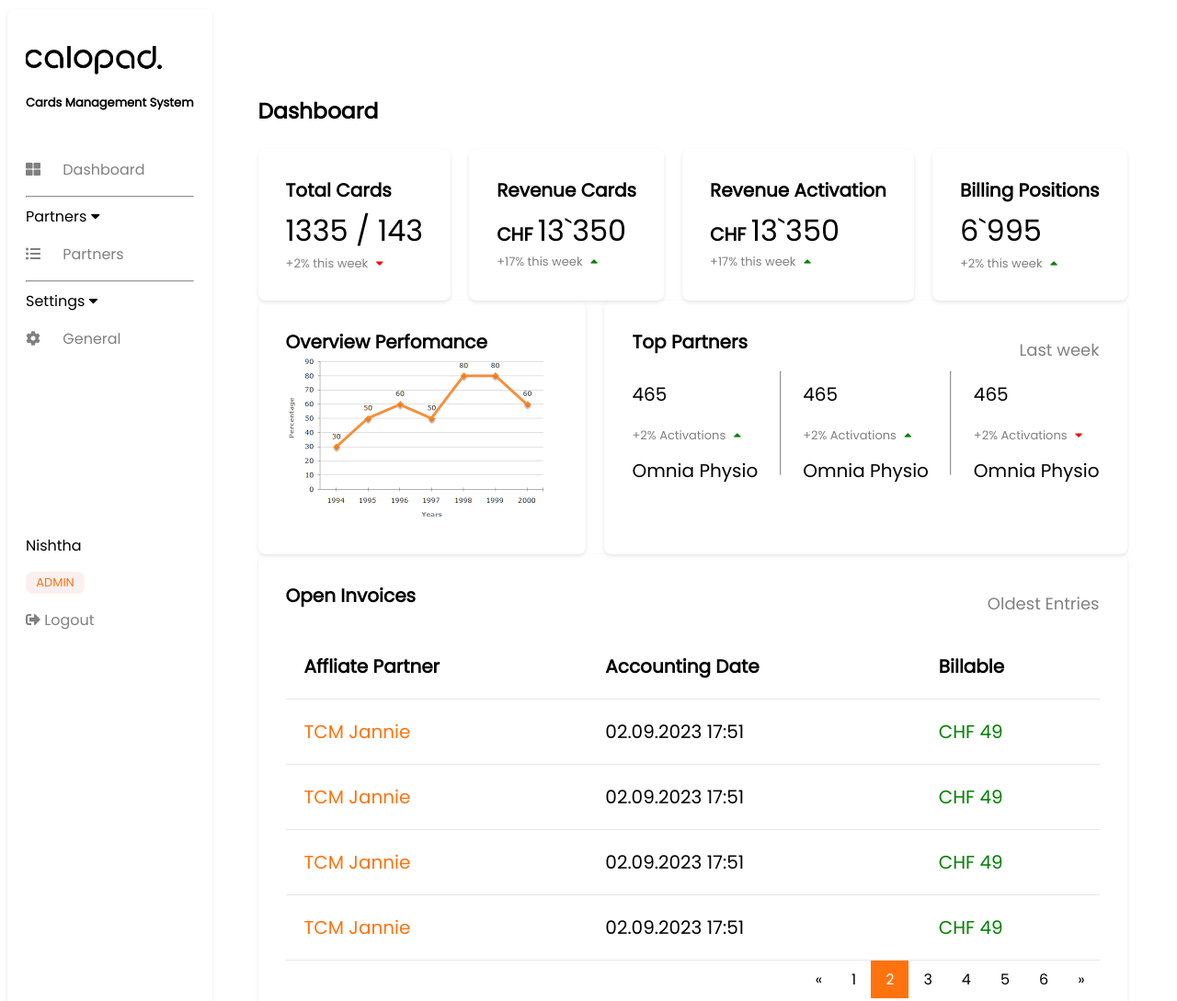
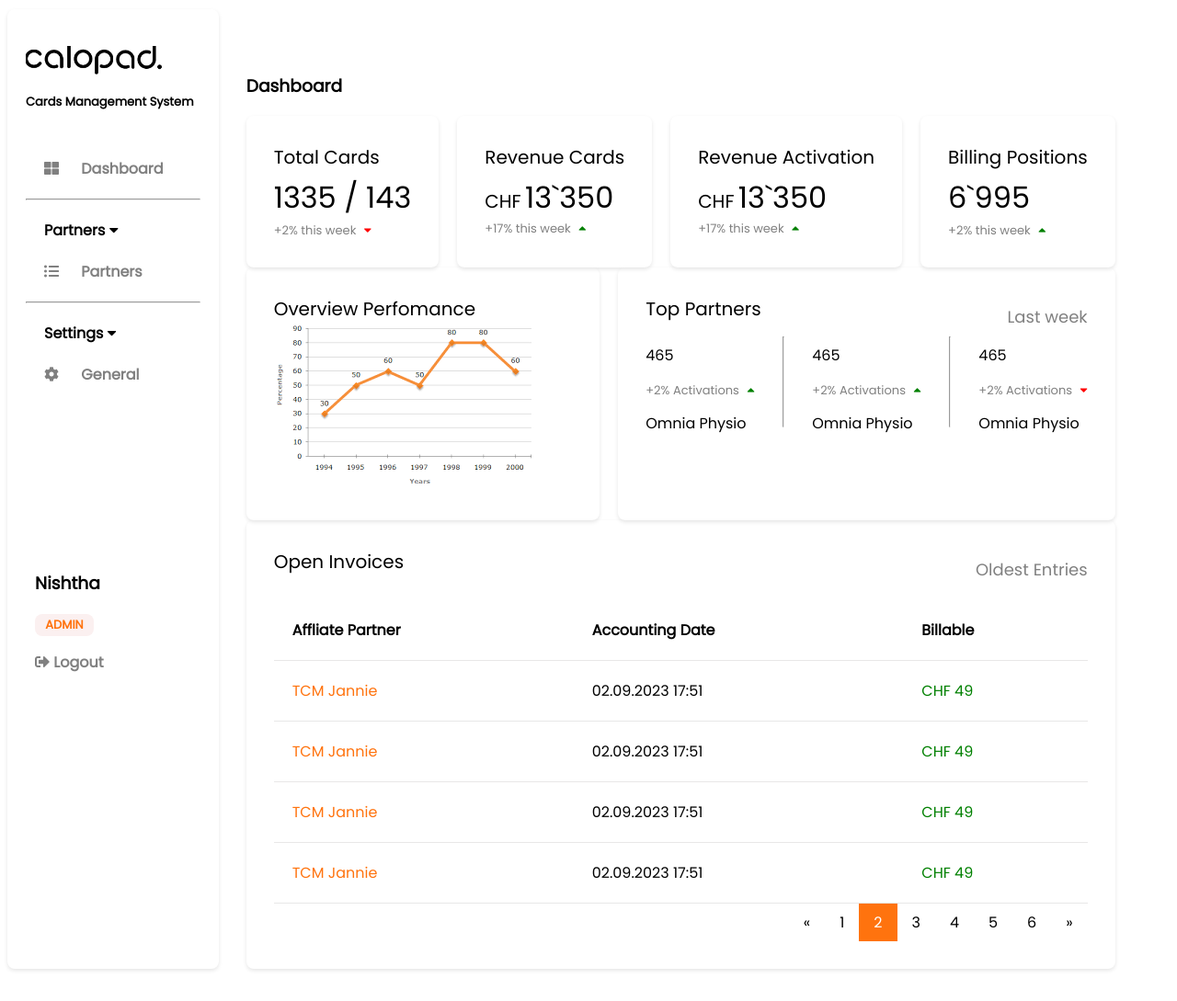
Before and after one commit to vc-nishtha/html-figma, a plain HTML site: page index.html in a window 1280 px wide. Shown: the top 1089 px of the page at 92% size. After the commit the page ends 1062 px from the top, so only its background shows below. Drawn offline with Linux system fonts and the light colour scheme; files whose address does not match are found by name.

Commit message:
changes in listing

```diff
--- a/index.html
+++ b/index.html
@@ -5,6 +5,7 @@
     <title>Figma</title>
     <meta charset="UTF-8">
     <meta name="viewport" content="width=device-width, initial-scale=1.0">
+
     <link rel="preconnect" href="https://fonts.googleapis.com">
     <link rel="preconnect" href="https://fonts.gstatic.com" crossorigin>
     <link href="https://fonts.googleapis.com/css2?family=Poppins&display=swap" rel="stylesheet">
@@ -21,31 +22,37 @@
                 <p class="header-text">Cards Management System</p>
             </div>
             <div class="sidebar">
-                <p>
+                <ul>
+                    <li>
                         <span class="gray-text">
                             <i class="fas fa-th-large"></i>
                         </span>
                         <span class="sidebar-modules">Dashboard</span>
-                </p>
+                    </li>
                     <hr>
+                    <li>
                         Partners
                         <i class="fas fa-caret-down"></i>
-                <p>
+                    </li>
+                    <li>
                         <span class="gray-text">
                             <i class="fas fa-list-ul"></i>
                         </span>
                         <span class="sidebar-modules">Partners</span>
-                </p>
+                    </li>
                     <hr>
+                    <li>
                         Settings <i class="fas fa-caret-down"></i>
-                <p>
+                    </li>
+                    <li>
                         <span class="gray-text">
                             <i class="fas fa-cog"></i>
                         </span>
                         <span class="sidebar-modules">General</span>
-                </p>
+                    </li>
+                </ul>
                 <div class="footer">
-                    <p>Nishtha</p>
+                    <h3>Nishtha</h3>
                     <p class="logout small-text">ADMIN</p>
                     <p>
 
--- a/style.css
+++ b/style.css
@@ -3,12 +3,6 @@
     display: flex;
     margin-top: 10px;
     width: max-content;
-}
-
-.flex-container>div {
-    background-color: #ffffff;
-    padding: 20px;
-    font-size: 20px;
 }
 
 .header {
@@ -26,11 +20,24 @@
     box-shadow: 0 2px 4px rgba(0, 0, 0, 0.1);
     overflow: hidden;
     min-height: 100vh;
+    background-color: #ffffff;
+    padding: 20px;
+    font-size: 18px;
 }
 
 .sidebar {
     font-size: 16px;
-    font-weight: 400;
+    font-weight: 600;
+}
+
+.sidebar ul {
+    list-style: none;
+    padding: 0;
+}
+
+.sidebar li {
+    list-style: none;
+    margin: 20px;
 }
 
 .sidebar-modules {
@@ -39,13 +46,10 @@
     padding: 20px;
 }
 
-hr {
-    border-color: #e8e7e7;
-}
-
 .footer {
     font-weight: 500px;
     margin-top: 200px;
+    margin-left: 10px;
 }
 
 .container {
@@ -75,7 +79,7 @@ hr {
 
 .bold-text {
     font-size: 20px;
-    font-weight: 600;
+    font-weight: 500;
     padding-bottom: 5px;
 }
 
```
Lines whose indentation alone changed are shown as unchanged.
